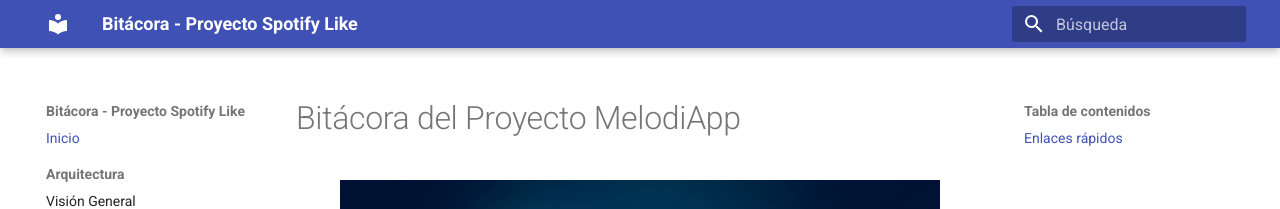
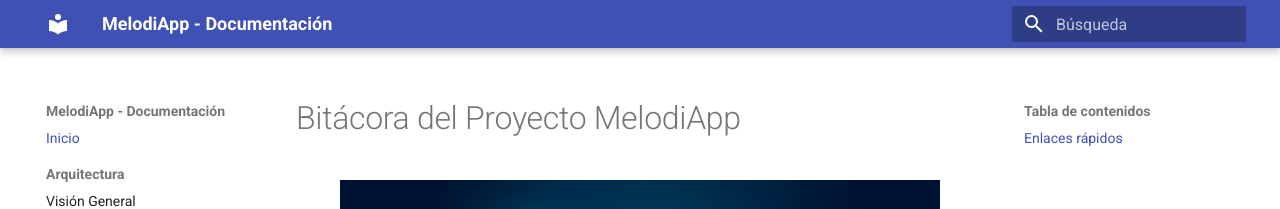
Before and after one commit to MelodiApp/documentation, an MkDocs documentation site: the page built from docs/index.md, in a window 1280 px wide. Shown: the top 209 px of the page. Built offline with MkDocs 1.6.1 and Material for MkDocs 9.7.7, drawn with Linux system fonts in a browser that asks for light colours.

Commit message:
fix(docs): sincronizar mkdocs nav

```diff
--- a/mkdocs.yml
+++ b/mkdocs.yml
@@ -1,4 +1,4 @@
-site_name: Bitácora - Proyecto Spotify Like
+site_name: MelodiApp - Documentación
 site_description: Documentación y bitácora del proyecto
 site_url: https://melodiapp.github.io/documentation/
 theme:
```
